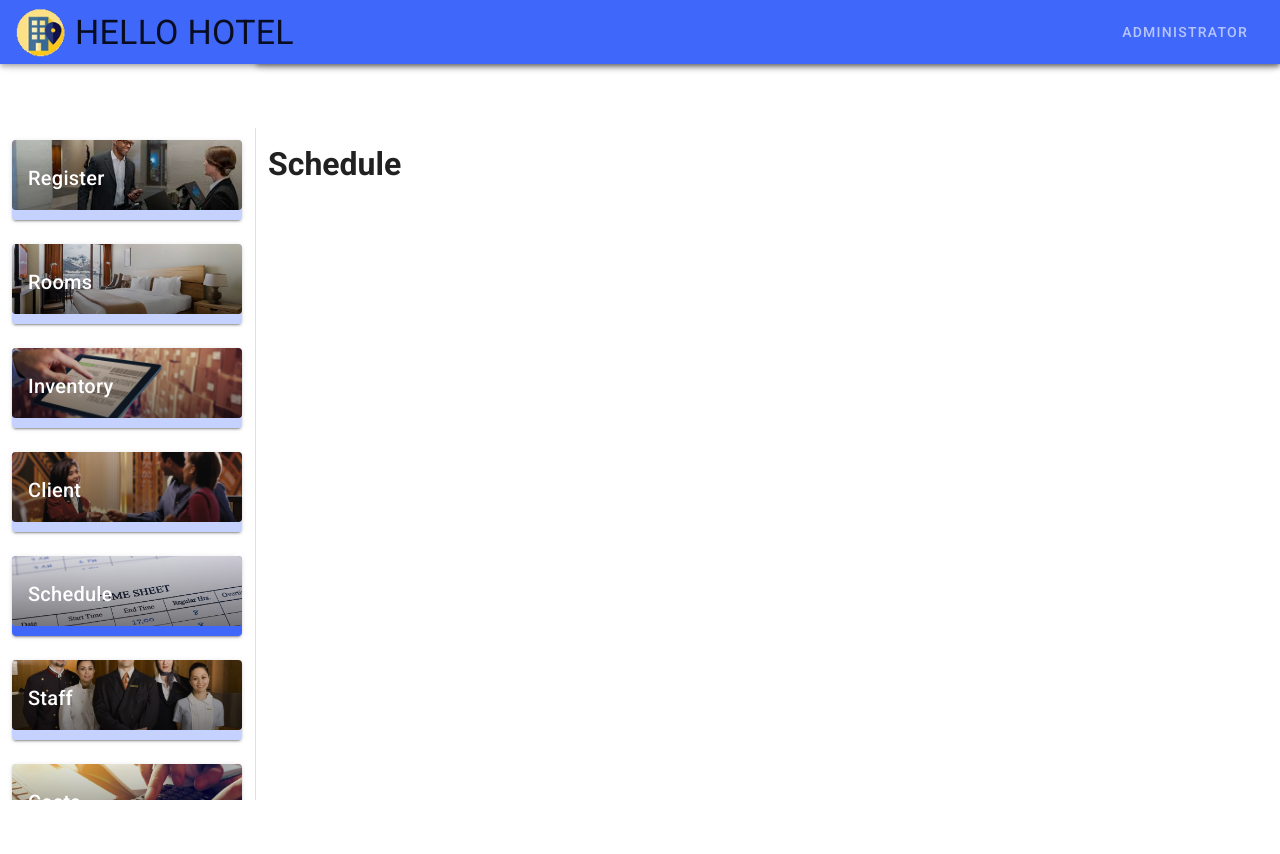
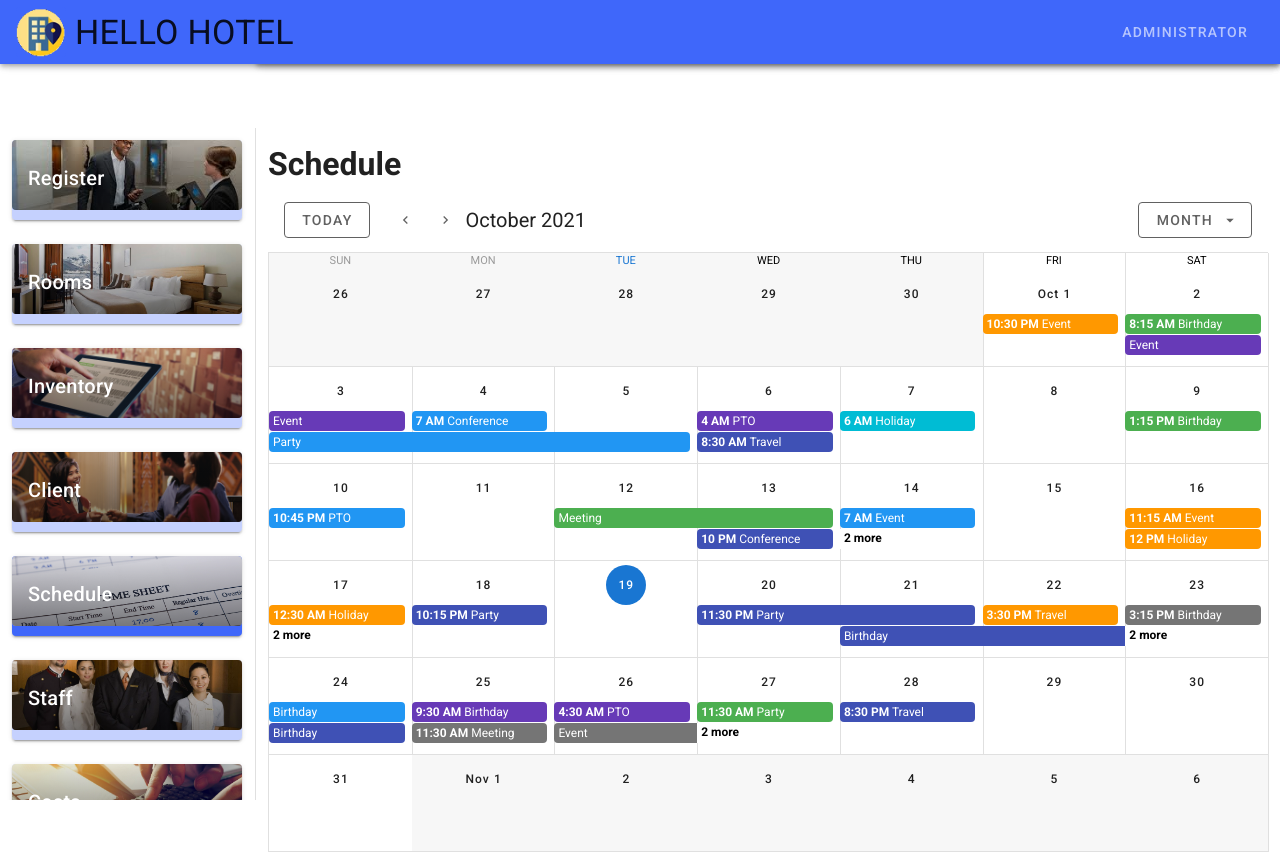
Before and after one commit to HelloHotel/FrontEnd, a Vue app: page /admin-schedule in a window 1280 px wide. Shown: the top 854 px of the page. Built offline with nearby package versions, Linux system fonts and the light colour scheme.

Commit message:
Add new feature Calendar in admin-schedule.vue

```diff
--- a/src/components/administrator/admin-schedule.vue
+++ b/src/components/administrator/admin-schedule.vue
@@ -28,7 +28,7 @@
     <v-app-bar app color="rgba(63, 103, 250, 1)" clipped-left>
 
       <!--logo/redirect to home-->
-      <v-card flat color="rgba(63, 103, 250, 1)" to="/Home_App">
+      <v-card flat color="rgba(63, 103, 250, 1)" to="/home">
         <v-img max-height="50"
                max-width="50"
                src="@/assets/HelloHotel_logo_blue.png"></v-img>
@@ -45,6 +45,139 @@
     </v-app-bar>
     <!-- Main-->
     <h1>Schedule</h1>
+    <div class="v-calendar">
+      <v-row class="fill-height">
+        <v-col>
+          <v-sheet height="64">
+            <v-toolbar
+                flat
+            >
+              <v-btn
+                  outlined
+                  class="mr-4"
+                  color="grey darken-2"
+                  @click="setToday"
+              >
+                Today
+              </v-btn>
+              <v-btn
+                  fab
+                  text
+                  small
+                  color="grey darken-2"
+                  @click="prev"
+              >
+                <v-icon small>
+                  mdi-chevron-left
+                </v-icon>
+              </v-btn>
+              <v-btn
+                  fab
+                  text
+                  small
+                  color="grey darken-2"
+                  @click="next"
+              >
+                <v-icon small>
+                  mdi-chevron-right
+                </v-icon>
+              </v-btn>
+              <v-toolbar-title v-if="$refs.calendar">
+                {{ $refs.calendar.title }}
+              </v-toolbar-title>
+              <v-spacer></v-spacer>
+              <v-menu
+                  bottom
+                  right
+              >
+                <template v-slot:activator="{ on, attrs }">
+                  <v-btn
+                      outlined
+                      color="grey darken-2"
+                      v-bind="attrs"
+                      v-on="on"
+                  >
+                    <span>{{ typeToLabel[type] }}</span>
+                    <v-icon right>
+                      mdi-menu-down
+                    </v-icon>
+                  </v-btn>
+                </template>
+                <v-list>
+                  <v-list-item @click="type = 'day'">
+                    <v-list-item-title>Day</v-list-item-title>
+                  </v-list-item>
+                  <v-list-item @click="type = 'week'">
+                    <v-list-item-title>Week</v-list-item-title>
+                  </v-list-item>
+                  <v-list-item @click="type = 'month'">
+                    <v-list-item-title>Month</v-list-item-title>
+                  </v-list-item>
+                  <v-list-item @click="type = '4day'">
+                    <v-list-item-title>4 days</v-list-item-title>
+                  </v-list-item>
+                </v-list>
+              </v-menu>
+            </v-toolbar>
+          </v-sheet>
+          <v-sheet height="600">
+            <v-calendar
+                ref="calendar"
+                v-model="focus"
+                color="primary"
+                :events="events"
+                :event-color="getEventColor"
+                :type="type"
+                @click:event="showEvent"
+                @click:more="viewDay"
+                @click:date="viewDay"
+                @change="updateRange"
+            ></v-calendar>
+            <v-menu
+                v-model="selectedOpen"
+                :close-on-content-click="false"
+                :activator="selectedElement"
+                offset-x
+            >
+              <v-card
+                  color="grey lighten-4"
+                  min-width="350px"
+                  flat
+              >
+                <v-toolbar
+                    :color="selectedEvent.color"
+                    dark
+                >
+                  <v-btn icon>
+                    <v-icon>mdi-pencil</v-icon>
+                  </v-btn>
+                  <v-toolbar-title v-html="selectedEvent.name"></v-toolbar-title>
+                  <v-spacer></v-spacer>
+                  <v-btn icon>
+                    <v-icon>mdi-heart</v-icon>
+                  </v-btn>
+                  <v-btn icon>
+                    <v-icon>mdi-dots-vertical</v-icon>
+                  </v-btn>
+                </v-toolbar>
+                <v-card-text>
+                  <span v-html="selectedEvent.details"></span>
+                </v-card-text>
+                <v-card-actions>
+                  <v-btn
+                      text
+                      color="secondary"
+                      @click="selectedOpen = false"
+                  >
+                    Cancel
+                  </v-btn>
+                </v-card-actions>
+              </v-card>
+            </v-menu>
+          </v-sheet>
+        </v-col>
+      </v-row>
+    </div>
 
 
   </v-app>
@@ -67,8 +200,87 @@
       { title: 'Feedback', color: 'rgba(63, 103, 250, 0.3)', src: require('@/assets/img/feedback.jpg'), path: '/admin-feedback' },
       { title: 'Publicity', color: 'rgba(63, 103, 250, 0.3)', src: require('@/assets/img/publicity.jpeg'), path: '/admin-publicity' },
     ],
-    drawer: null,
+    focus: '',
+    type: 'month',
+    typeToLabel: {
+      month: 'Month',
+      week: 'Week',
+      day: 'Day',
+      '4day': '4 Days',
+    },
+    selectedEvent: {},
+    selectedElement: null,
+    selectedOpen: false,
+    events: [],
+    colors: ['blue', 'indigo', 'deep-purple', 'cyan', 'green', 'orange', 'grey darken-1'],
+    names: ['Meeting', 'Holiday', 'PTO', 'Travel', 'Event', 'Birthday', 'Conference', 'Party'],
   }),
+  mounted () {
+    this.$refs.calendar.checkChange()
+  },
+  methods: {
+    viewDay ({ date }) {
+      this.focus = date
+      this.type = 'day'
+    },
+    getEventColor (event) {
+      return event.color
+    },
+    setToday () {
+      this.focus = ''
+    },
+    prev () {
+      this.$refs.calendar.prev()
+    },
+    next () {
+      this.$refs.calendar.next()
+    },
+    showEvent ({ nativeEvent, event }) {
+      const open = () => {
+        this.selectedEvent = event
+        this.selectedElement = nativeEvent.target
+        requestAnimationFrame(() => requestAnimationFrame(() => this.selectedOpen = true))
+      }
+
+      if (this.selectedOpen) {
+        this.selectedOpen = false
+        requestAnimationFrame(() => requestAnimationFrame(() => open()))
+      } else {
+        open()
+      }
+
+      nativeEvent.stopPropagation()
+    },
+    updateRange ({ start, end }) {
+      const events = []
+
+      const min = new Date(`${start.date}T00:00:00`)
+      const max = new Date(`${end.date}T23:59:59`)
+      const days = (max.getTime() - min.getTime()) / 86400000
+      const eventCount = this.rnd(days, days + 20)
+
+      for (let i = 0; i < eventCount; i++) {
+        const allDay = this.rnd(0, 3) === 0
+        const firstTimestamp = this.rnd(min.getTime(), max.getTime())
+        const first = new Date(firstTimestamp - (firstTimestamp % 900000))
+        const secondTimestamp = this.rnd(2, allDay ? 288 : 8) * 900000
+        const second = new Date(first.getTime() + secondTimestamp)
+
+        events.push({
+          name: this.names[this.rnd(0, this.names.length - 1)],
+          start: first,
+          end: second,
+          color: this.colors[this.rnd(0, this.colors.length - 1)],
+          timed: !allDay,
+        })
+      }
+
+      this.events = events
+    },
+    rnd (a, b) {
+      return Math.floor((b - a + 1) * Math.random()) + a
+    },
+  },
 }
 </script>
 
```
